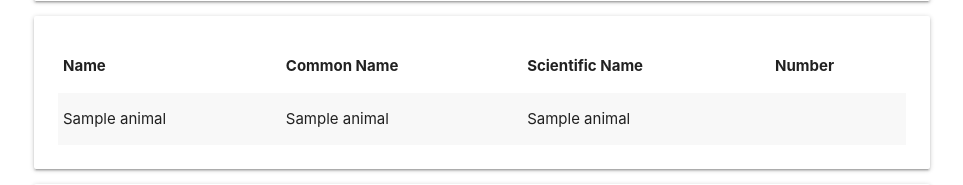
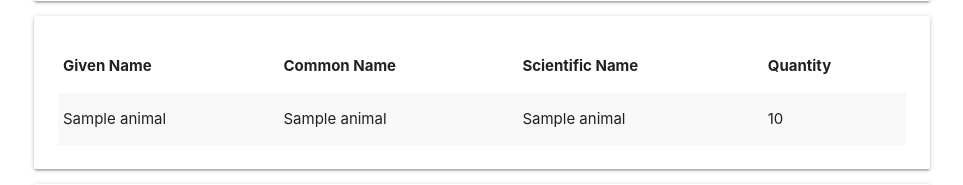
Before and after one commit to emilyaikens/Zooalog, a Django app: page /enclosures/1/ in a window 1280 px wide. Shown: the part 410-595 px from the top of the page, without its empty margins (158-1121 px from the left). Run offline with Django 3.2, Linux system fonts and the light colour scheme; tables that the repository leaves empty hold one stand-in row (values such as "Sample post").

Commit message:
change model ind_num to quantity and update template as well

```diff
--- a/main_app/templates/enclosures/detail.html
+++ b/main_app/templates/enclosures/detail.html
@@ -24,10 +24,10 @@
         <table class="striped">
             <thead>
                 <tr>
-                    <th>Name</th>
+                    <th>Given Name</th>
                     <th>Common Name</th>
                     <th>Scientific Name</th>
-                    <th>Number</th>
+                    <th>Quantity</th>
                 </tr>
             </thead>
             <tbody>
@@ -36,7 +36,7 @@
                     <td>{{animal.given_name}}</td>
                     <td>{{animal.common_name}}</td>
                     <td>{{animal.scientific_name}}</td>
-                    <td>{{animal.num_ind}}</td>
+                    <td>{{animal.quantity}}</td>
                 </tr>
                 {% endfor %}
             </tbody>
```
Also changed, not shown: main_app/migrations/0001_initial.py (deleted), main_app/migrations/__init__.py (deleted).
